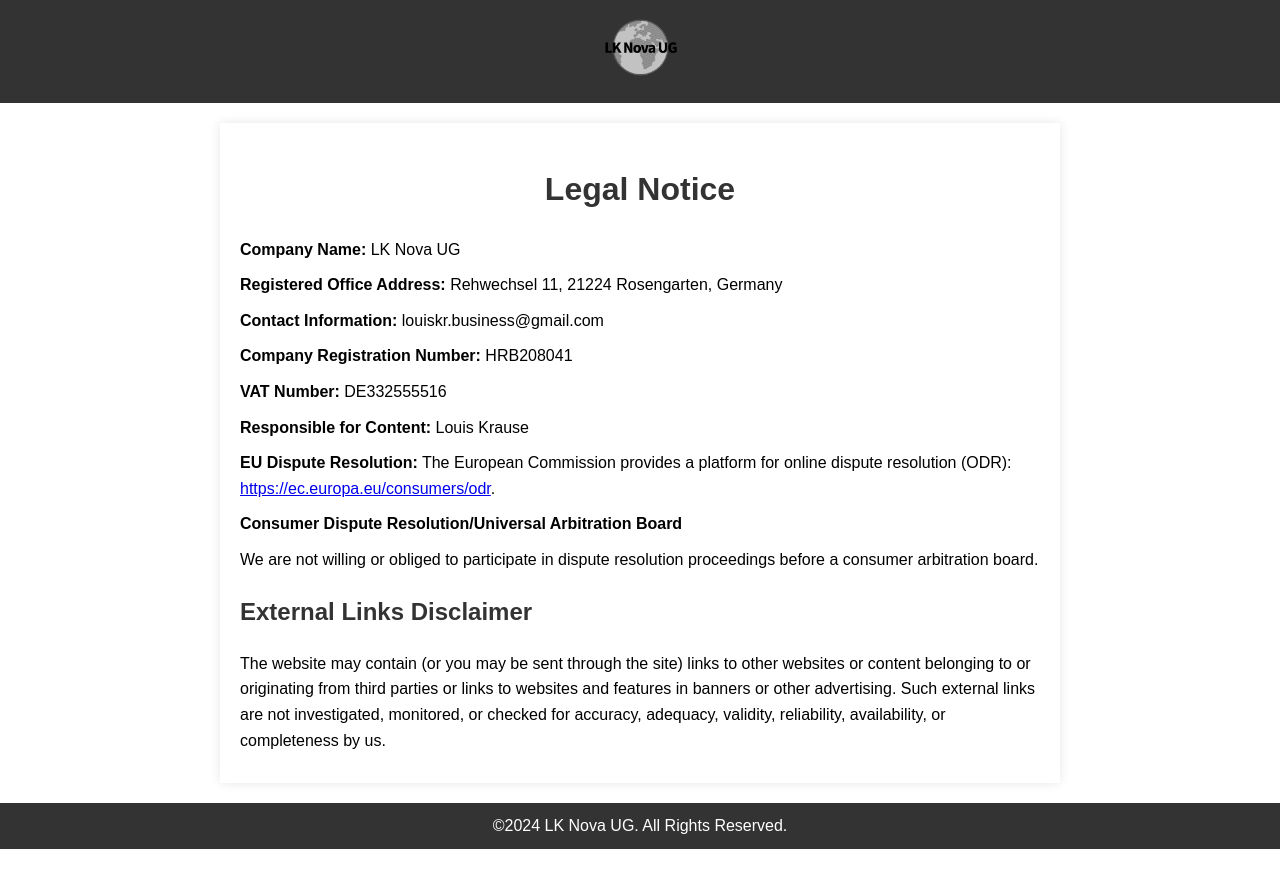
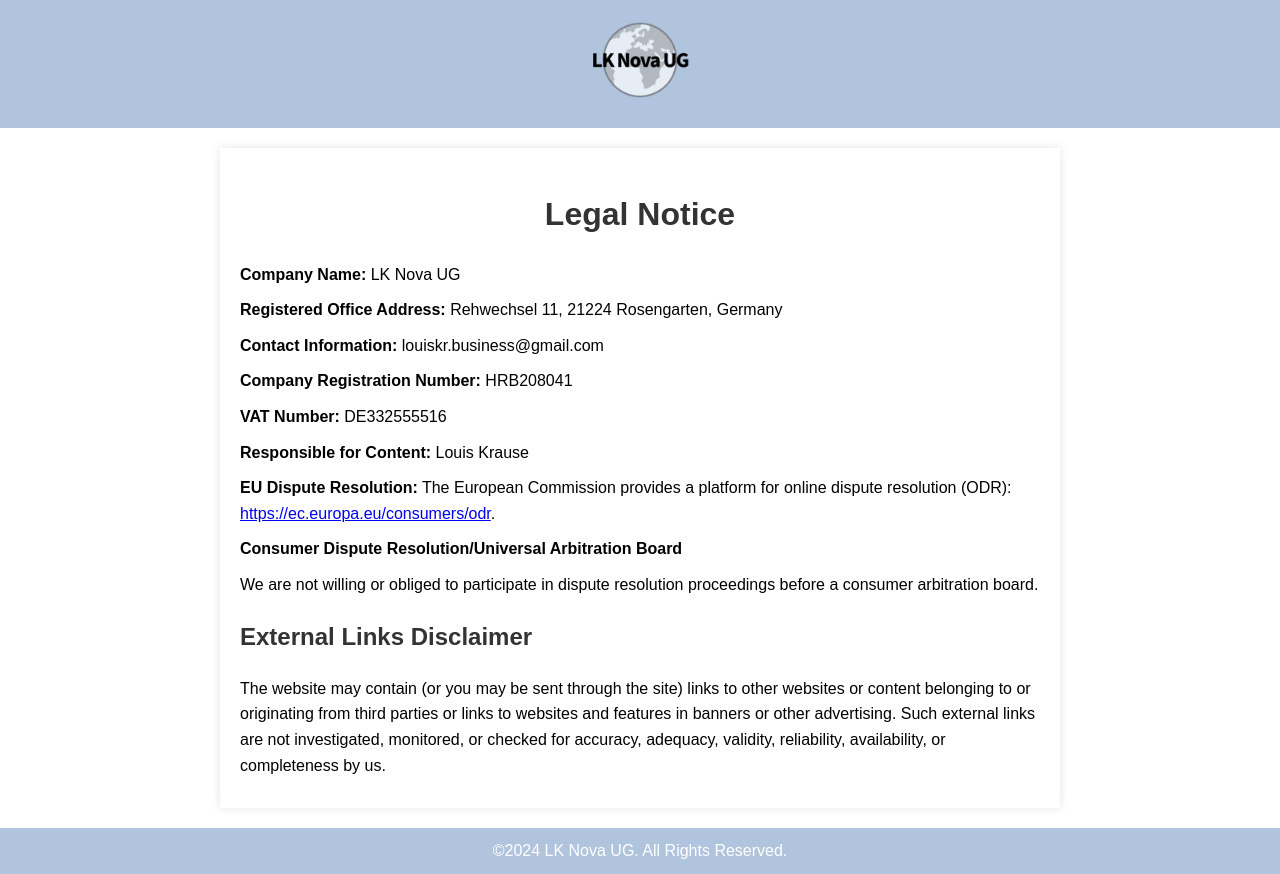
Before and after one commit to LKNovaUG/website, a plain HTML site: page index.html in a window 1280 px wide. Before the commit the page ends 849 px from the top, so only its background shows below. Drawn offline with Linux system fonts and the light colour scheme.

Commit message:
Header/Footer Color updated & Logo size updated

```diff
--- a/index.html
+++ b/index.html
@@ -15,14 +15,14 @@
             min-height: 100vh;
         }
         header, footer {
-            background-color: #333;
+            background-color: #B0C4DE;
             color: #fff;
             text-align: center;
             padding: 10px 0;
         }
 	header img {
-	    max-width: 75px;
-	    max-height: 75px;
+	    max-width: 100px;
+	    max-height: 100px;
 	    height: auto;
         }
         header h1, footer p {
```
